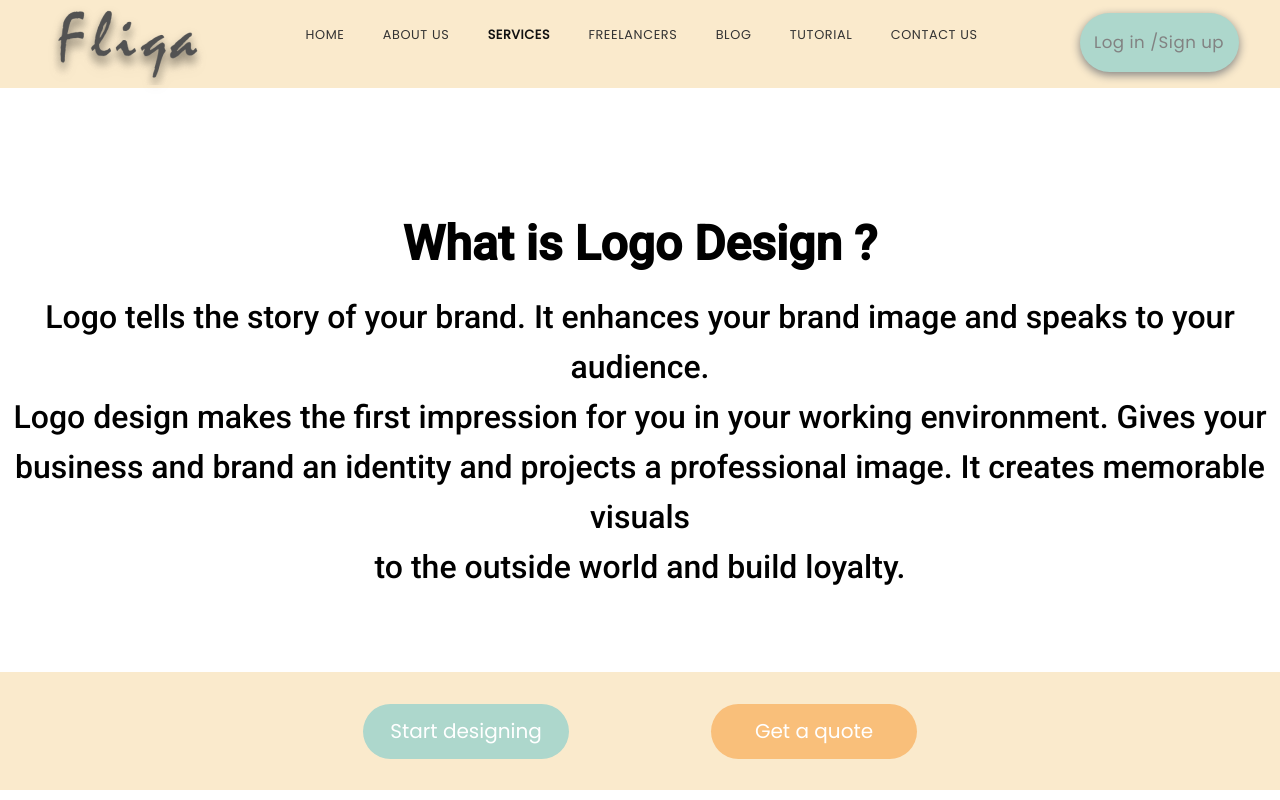
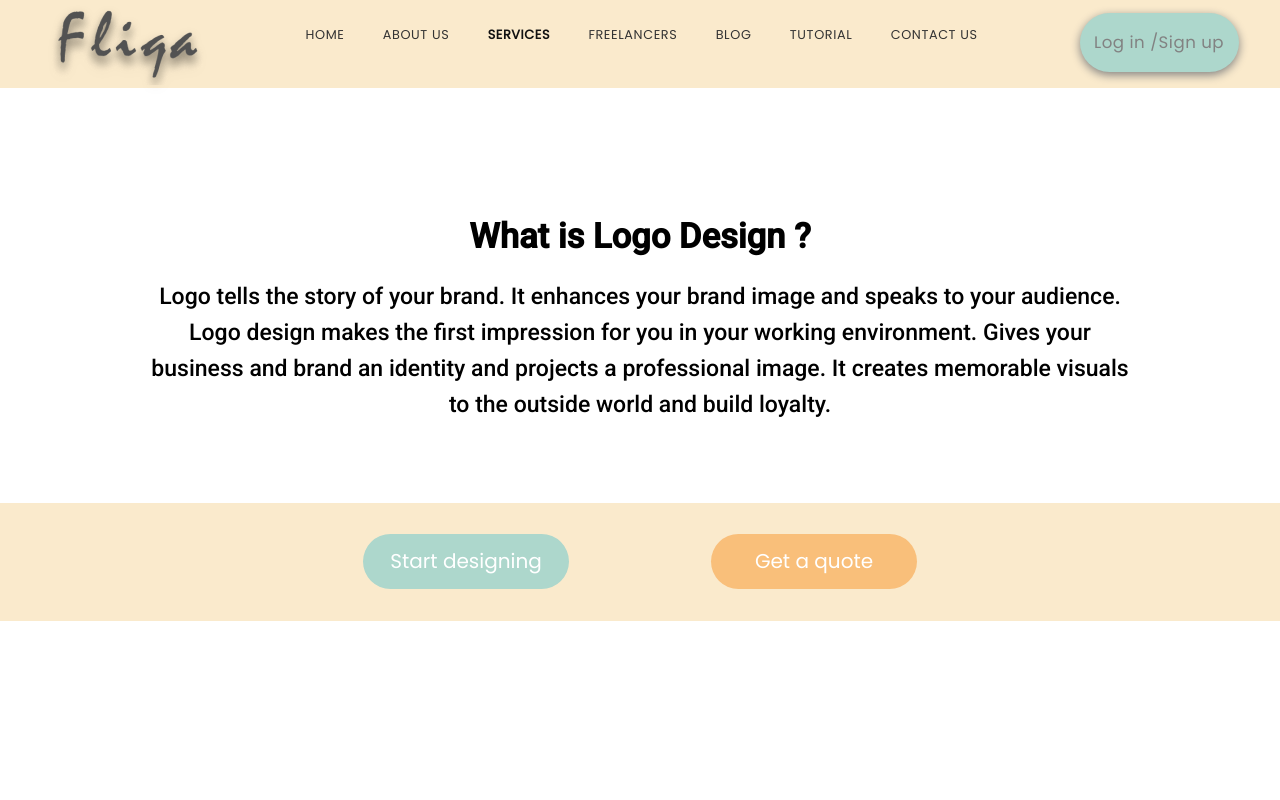
Before and after one commit to hemakumarm72/Fliq-india-web-design, a React (Create React App) app: page /services in a window 1280 px wide. Built offline with nearby package versions, Linux system fonts and the light colour scheme.

Commit message:
logo section p font size decreases and

```diff
--- a/src/Styles/Logopages/Logopages.css
+++ b/src/Styles/Logopages/Logopages.css
@@ -5,7 +5,7 @@
 .contentsection {
     font-style: normal;
     font-weight: 500;
-    font-size: 2rem;
+    font-size: 1.8vw;
     line-height: 156.4%;
     /* or 56px */
     color: #000000;
```
